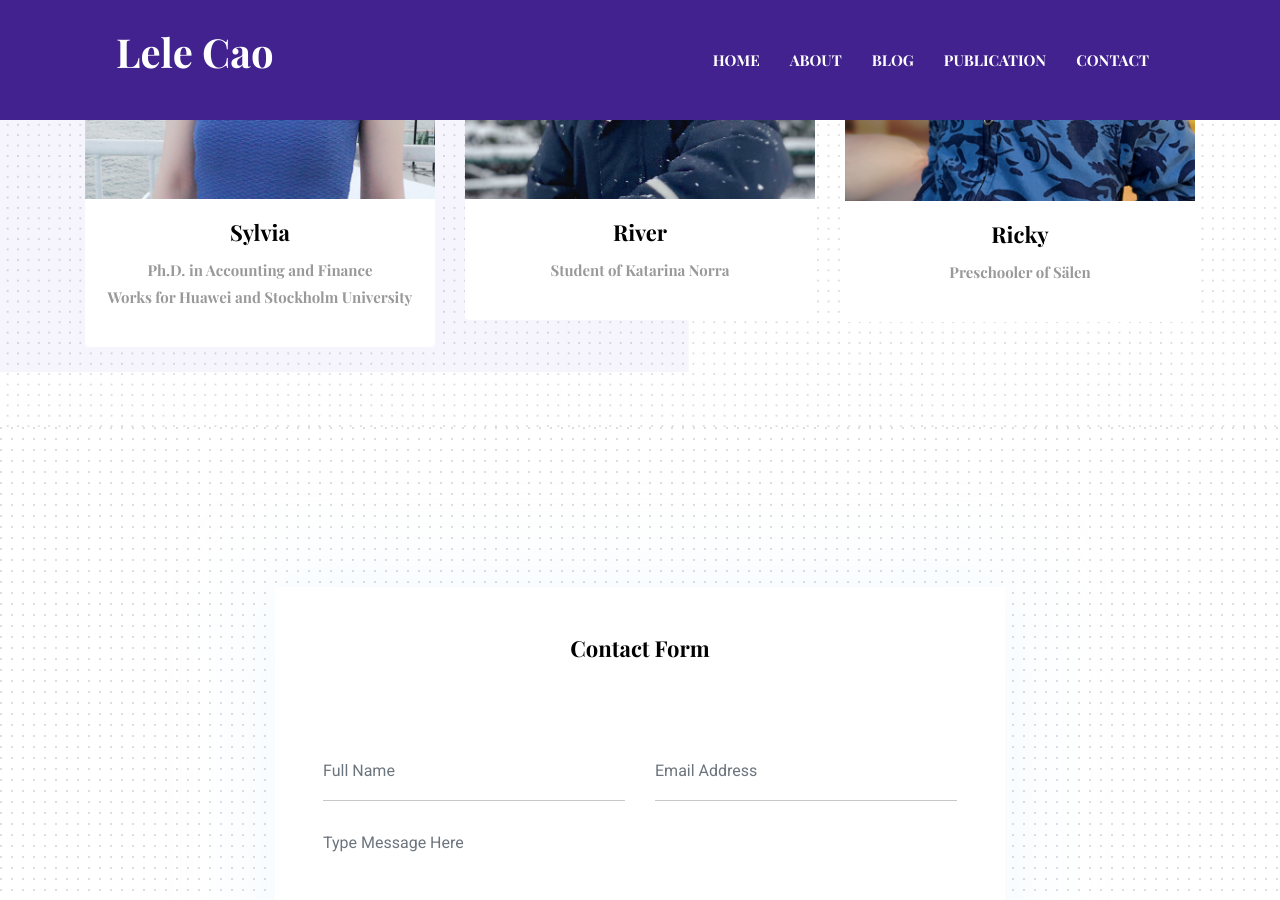
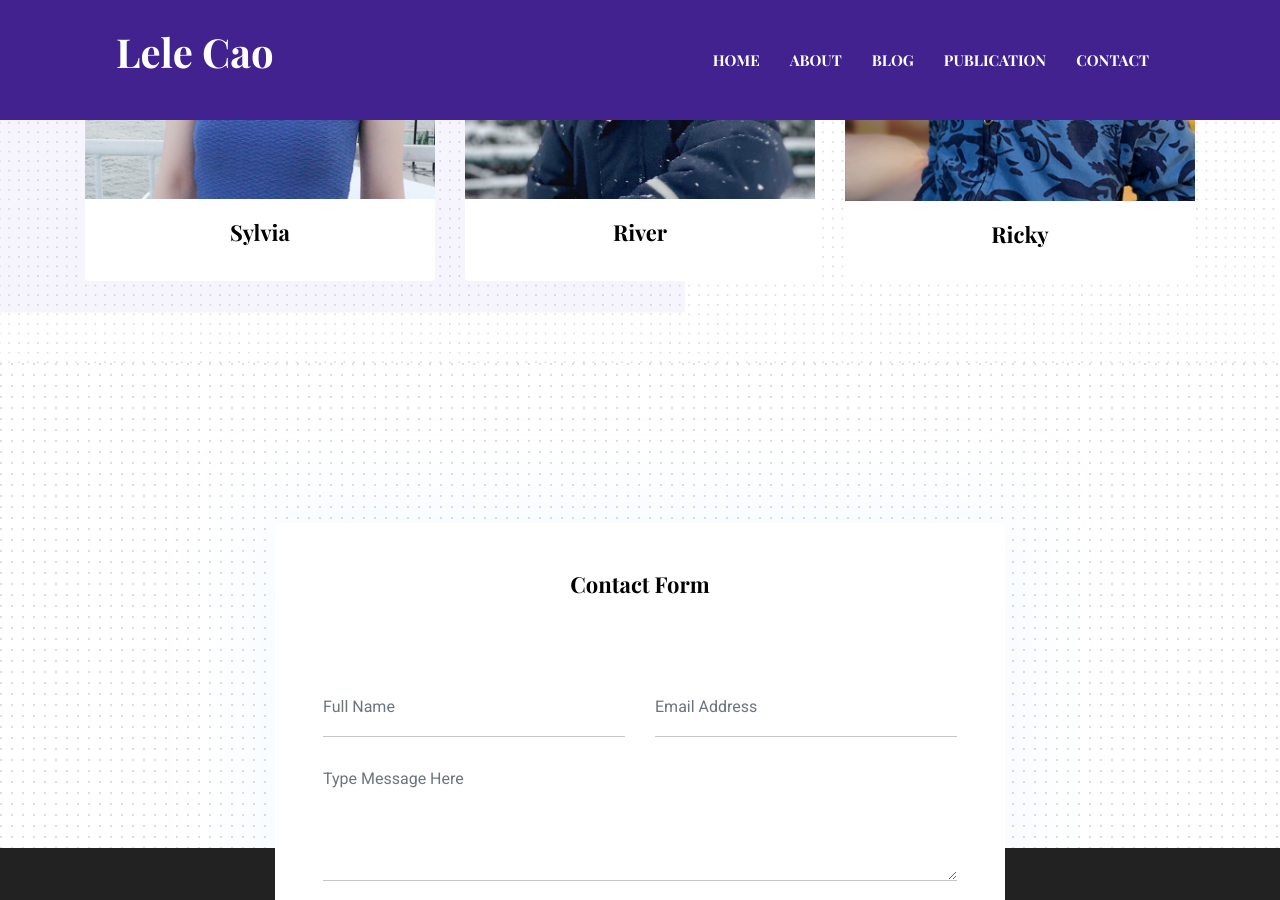
Before and after one commit to vishalbelsare/caolele.github.io, a Jekyll site: the page built from _pages/about.md, in a window 1280 px wide and 900 px high, scrolled down 1388 px. Built offline with Jekyll 4.4.1, drawn with Linux system fonts in a browser that asks for light colours.

Commit message:
Update settings.yml

```diff
--- a/_data/settings.yml
+++ b/_data/settings.yml
@@ -79,15 +79,15 @@ blurb-btn-name: know more
 team:
   - title : "Sylvia"
     image : "assets/images/team/member-1.png"
-    designation : "Ph.D. in Accounting and Finance<br>Works for Huawei and Stockholm University<br>"
+    designation : ""
 
   - title : "River"
     image : "assets/images/team/member-2.png"
-    designation : "Student of Katarina Norra"
+    designation : ""
 
   - title : "Ricky"
     image : "assets/images/team/member-3.png"
-    designation : "Preschooler of Sälen"
+    designation : ""
 
 
 #-------------------------------
```
